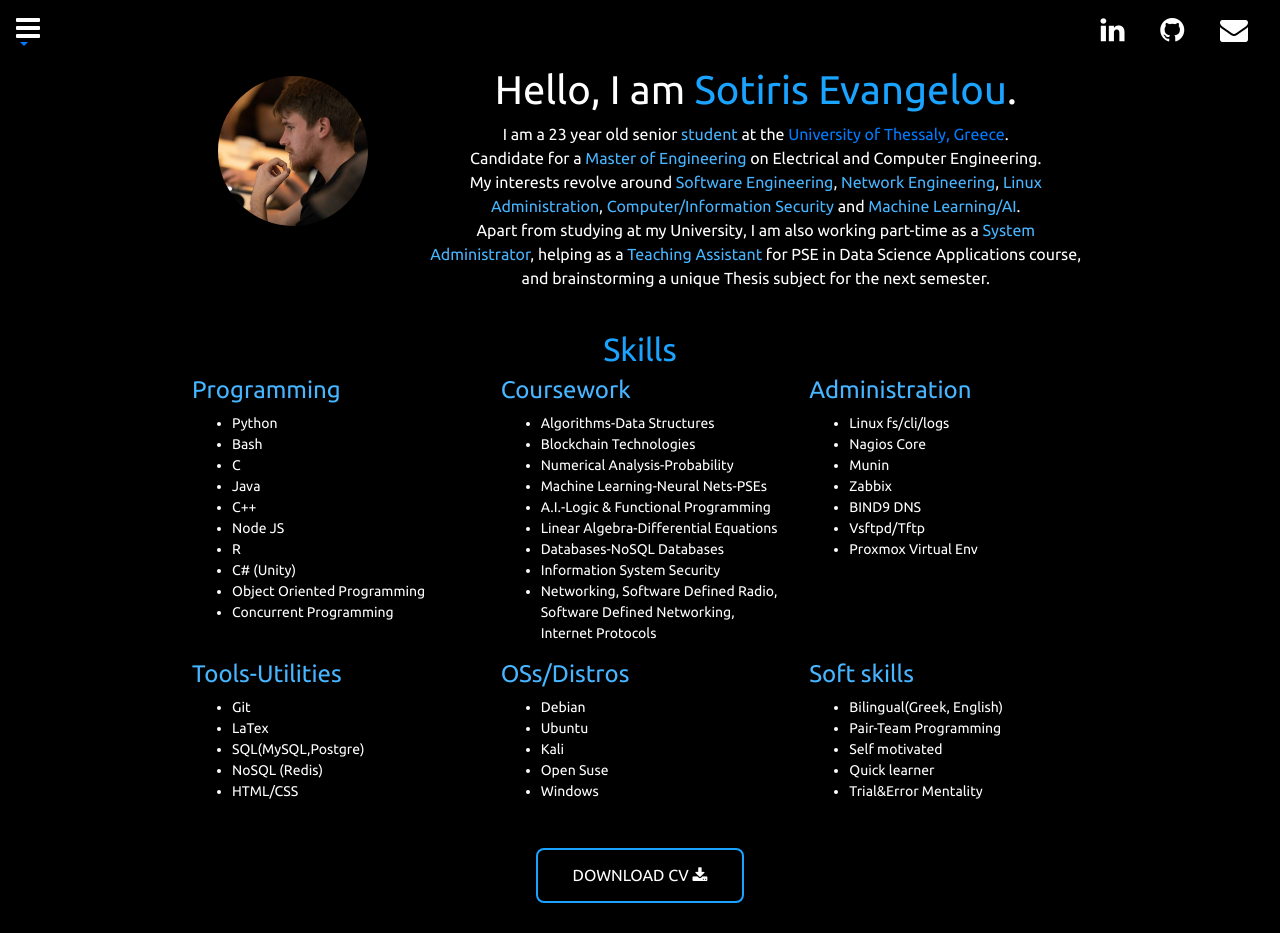
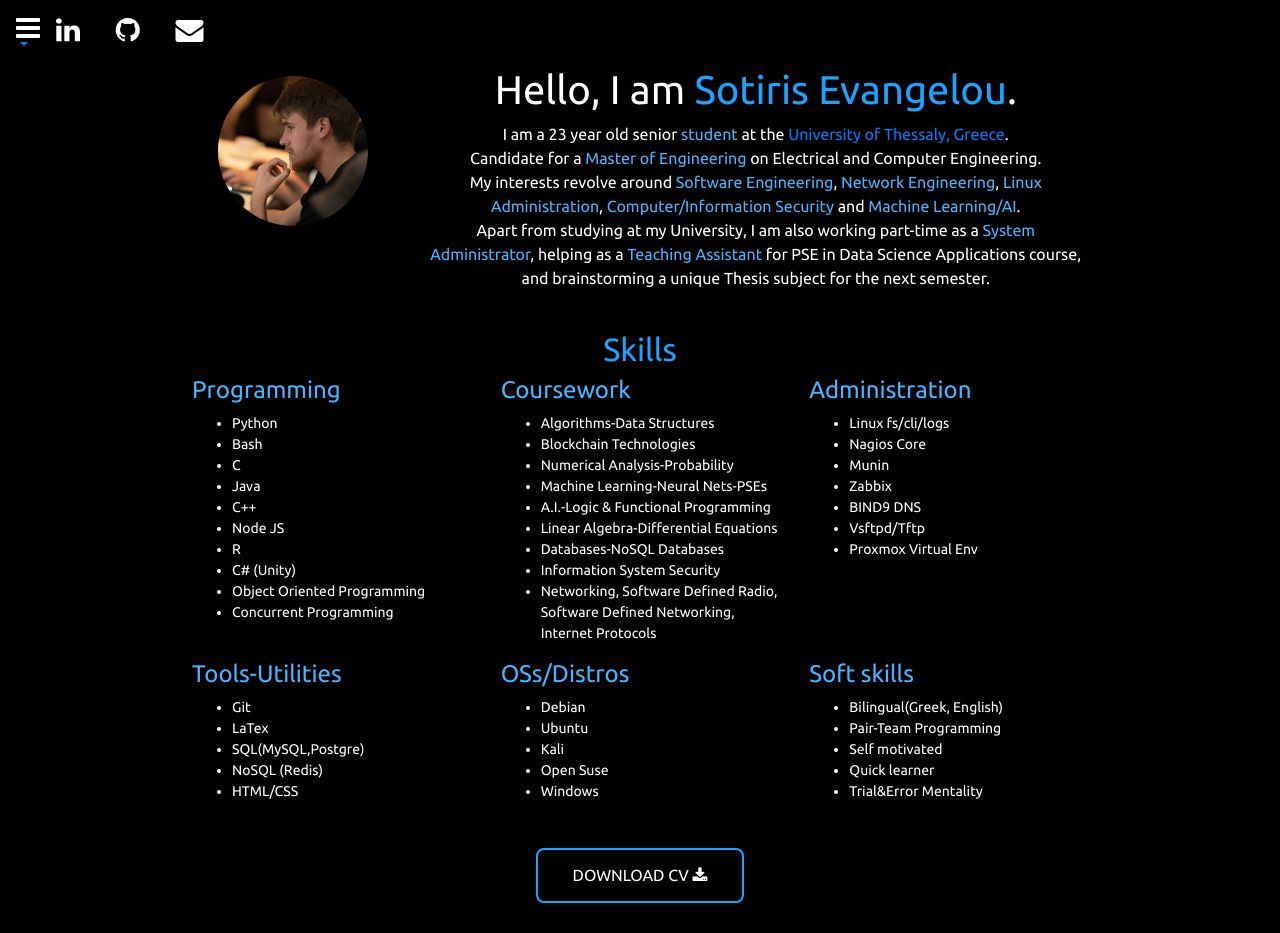
Before and after one commit to EvangelouSotiris/ECE_U_188_Projects, a plain HTML site: page www_project1/index.html in a window 1280 px wide. Drawn offline with nearby package versions, Linux system fonts and the light colour scheme.

Commit message:
fix navbar issue

```diff
--- a/www_project1/index.html
+++ b/www_project1/index.html
@@ -73,7 +73,7 @@
 <body style="font-family: Ubuntu; background-color: black;">
 	<nav class="navbar navbar-expand-lg">
 		<div class="navbar-collapse" id="navbarSupportedContent">
-			<ul class="navbar-nav mr-auto">
+			<ul class="nav navbar-nav pull-left">
 				<li class="nav-item dropdown">
 					<a class="dropdown-toggle" href="#" id="navbarDropdown" data-toggle="dropdown" style="outline: none;"><div class="my_btn"><i class="fa fa-bars" style="color: white; font-size: 28px"></i></div></a>
 					<div class="dropdown-menu" aria-labelledby="navbarDropdown" style="background-color: black;">
@@ -81,11 +81,12 @@
 						<a class="dropdown-item dropdown-entry" href="portfolio.html"><div class="my_btn">Portfolio</div></a>
 					</div>
 			</ul>
-		</div>
-		<div>
-			<a class="btn-floating btn-lg btn-ins my_btn" href="https://www.linkedin.com/in/sevangelou/"><i class="fa fa-linkedin"></i></a>
-			<a class="btn-floating btn-lg btn-ins my_btn" href="https://github.com/EvangelouSotiris"><i class="fa fa-github"></i></a>
-			<a class="btn-floating btn-lg btn-ins my_btn" href="mailto:sevangelou@uth.gr?subject=Hello there!"><i class="fa fa-envelope"></i></a>
+			<ul class="nav navbar-nav pull-right">
+				<li class="nav-item">
+					<a class="ml-auto btn-floating btn-lg btn-ins my_btn" href="https://www.linkedin.com/in/sevangelou/"><i class="fa fa-linkedin"></i></a>
+					<a class="ml-auto btn-floating btn-lg btn-ins my_btn" href="https://github.com/EvangelouSotiris"><i class="fa fa-github"></i></a>
+					<a class="ml-auto btn-floating btn-lg btn-ins my_btn" href="mailto:sevangelou@uth.gr?subject=Hello there!"><i class="fa fa-envelope"></i></a>
+			</ul>
 		</div>
 	</nav>
 
```
Also changed, not shown: www_project1/portfolio.html (+8 -7 lines).
